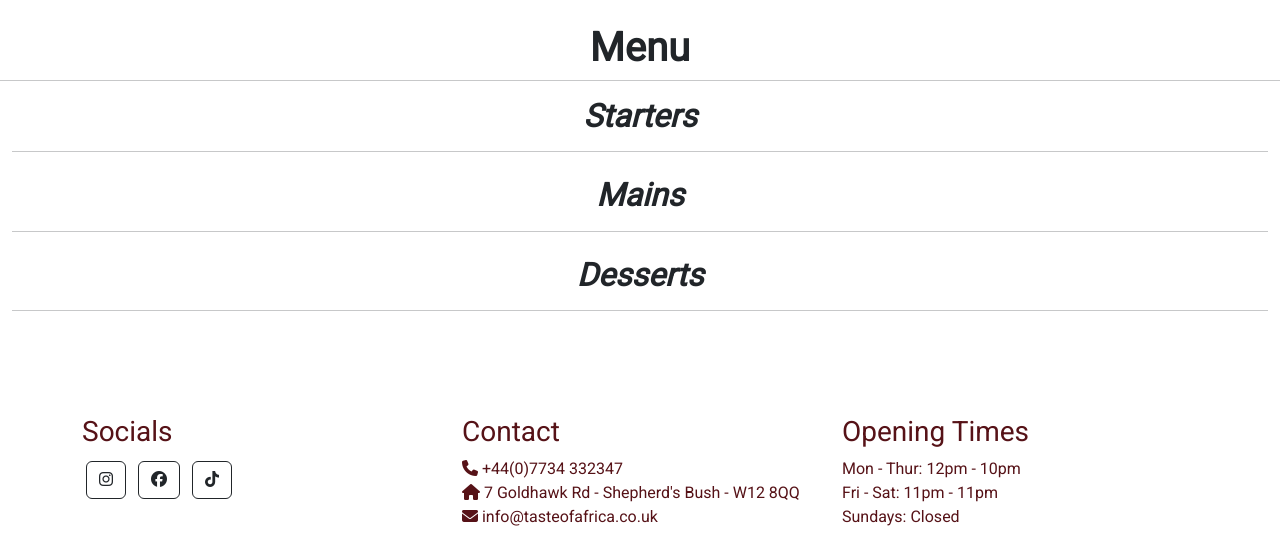
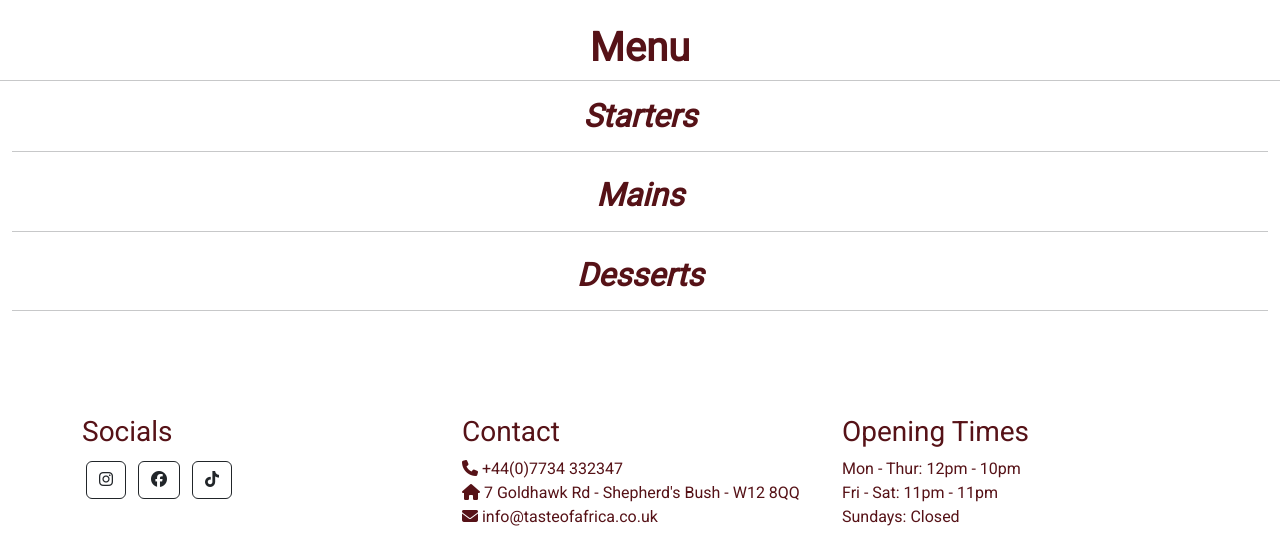
Before and after one commit to KyrianU/taste-of-africa, a Django app: page /menu/ in a window 1280 px wide. Shown: the part 100-634 px from the top of the page. Run offline with Django 3.2, Linux system fonts and the light colour scheme; data that the repository does not hold is empty; some libraries are stand-ins or nearby versions.

Commit message:
changed colours of h1,h2 and h3 elements

```diff
--- a/static/css/base.css
+++ b/static/css/base.css
@@ -21,6 +21,10 @@ nav {
     width: 100%;
     margin-left: auto;
     margin-right: auto;
+}
+
+h1, h2, h3 {
+    color: #561217;
 }
 
 .img-header {
```
